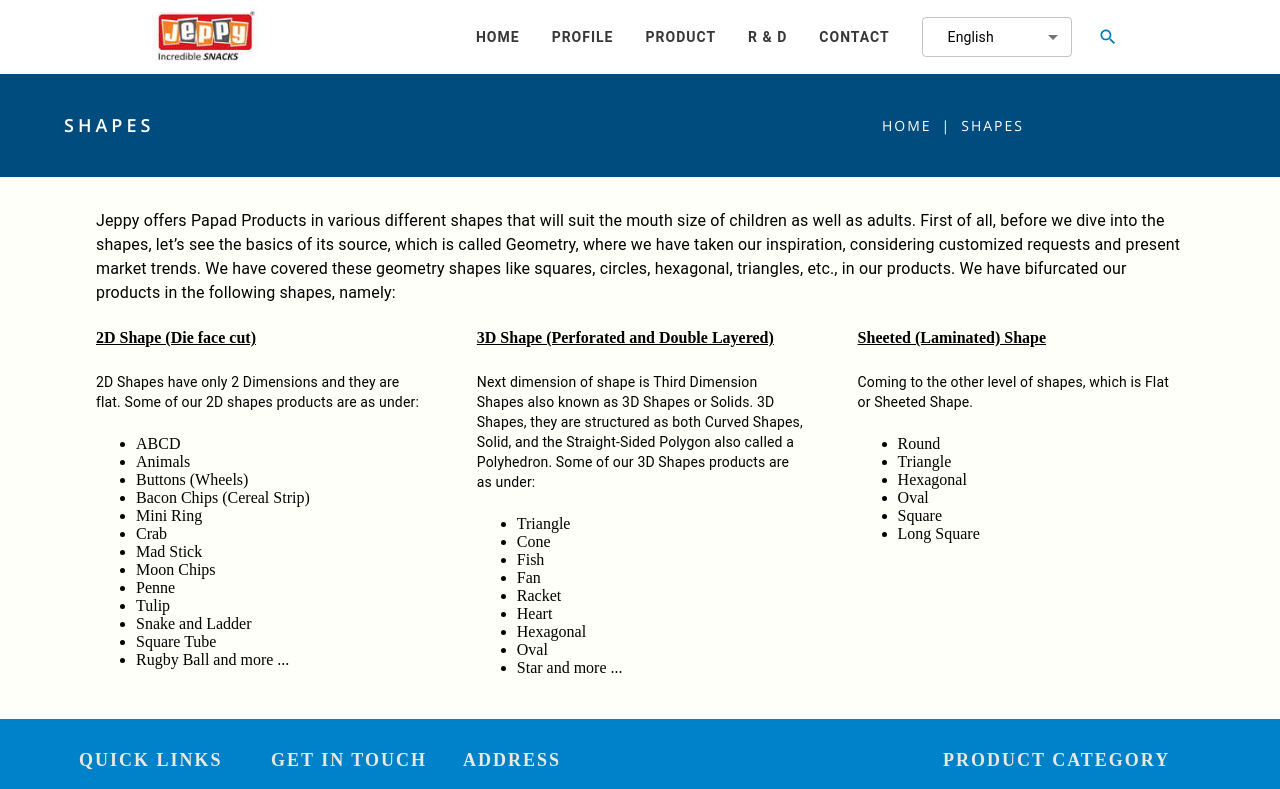
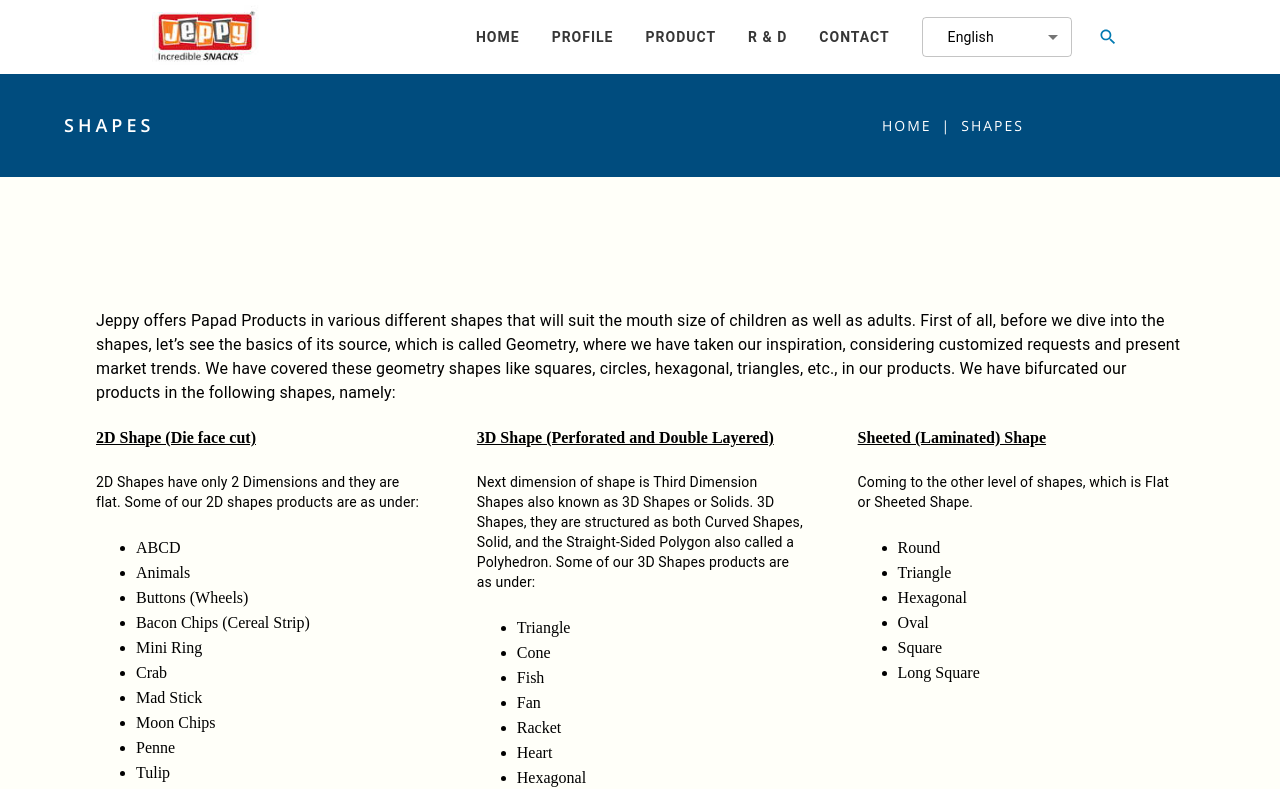
Before and after one commit to smitkapadiya07/jeppy, a React (Vite) app: page /rnd/shape in a window 1280 px wide. Shown: the top 789 px of the page. Built offline with nearby package versions, Linux system fonts and the light colour scheme.

Commit message:
route changes and R&D

```diff
--- a/src/component/r&d/ingredientss.jsx
+++ b/src/component/r&d/ingredientss.jsx
@@ -14,6 +14,7 @@
     return (
        <Box sx={{
            backgroundColor: '#FFFFF9',
+           padding: '100px 0px',
        }}>
        <Container maxWidth={"lg"}>
            <Box className={"OpenSans"} sx={{ padding: 4 }}>
--- a/src/component/r&d/shap.jsx
+++ b/src/component/r&d/shap.jsx
@@ -31,6 +31,7 @@
     return (
         <Box sx={{
             backgroundColor: '#FFFFF9',
+            padding: '100px 0px',
         }}>
             <Container maxWidth={"lg"}>
                 <Box sx={{ padding: 4 }}>
@@ -59,6 +60,7 @@
                                     marginLeft: '40px',
                                     paddingTop: '15px',
                                     paddingBottom: '10px',
+                                    lineHeight: '25px',
                                 }}>
                                     <ul>
                                         {shape.items.map((item, idx) => (
```
